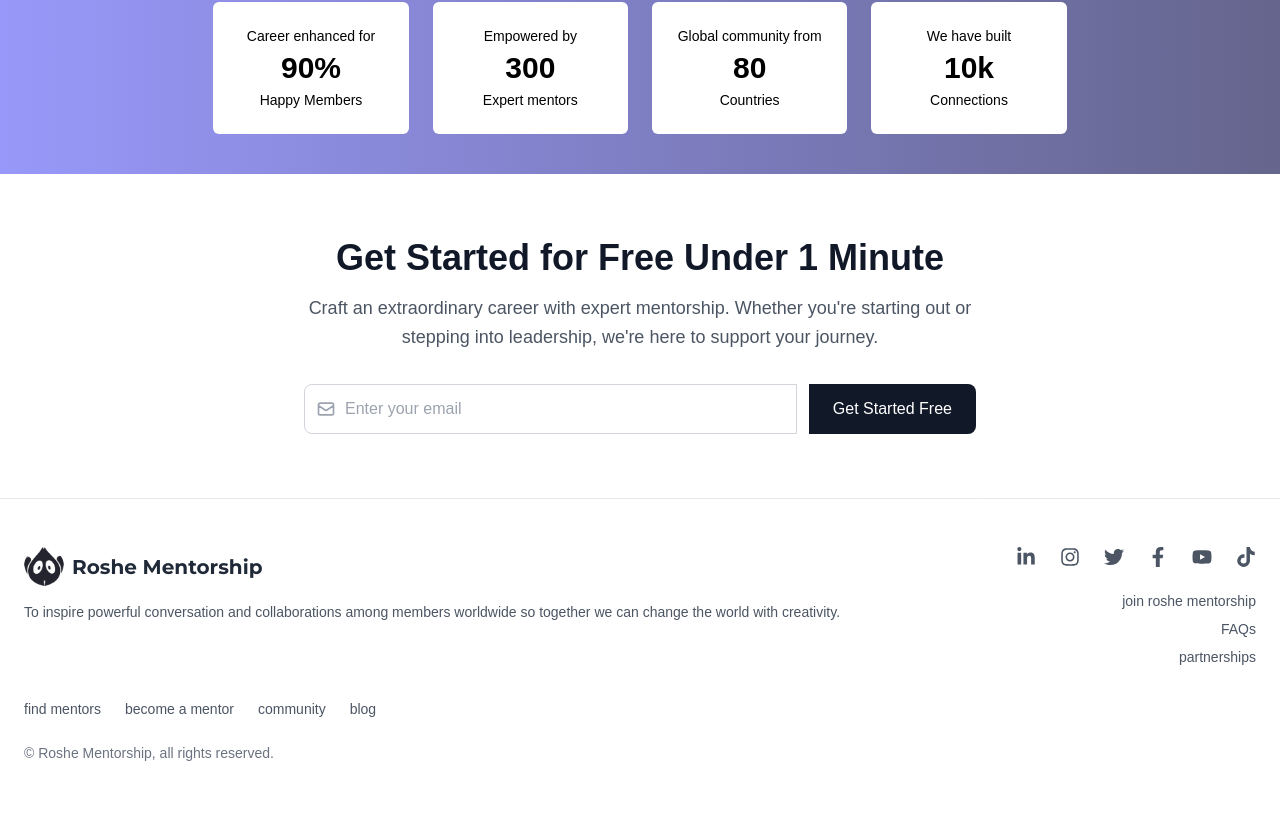
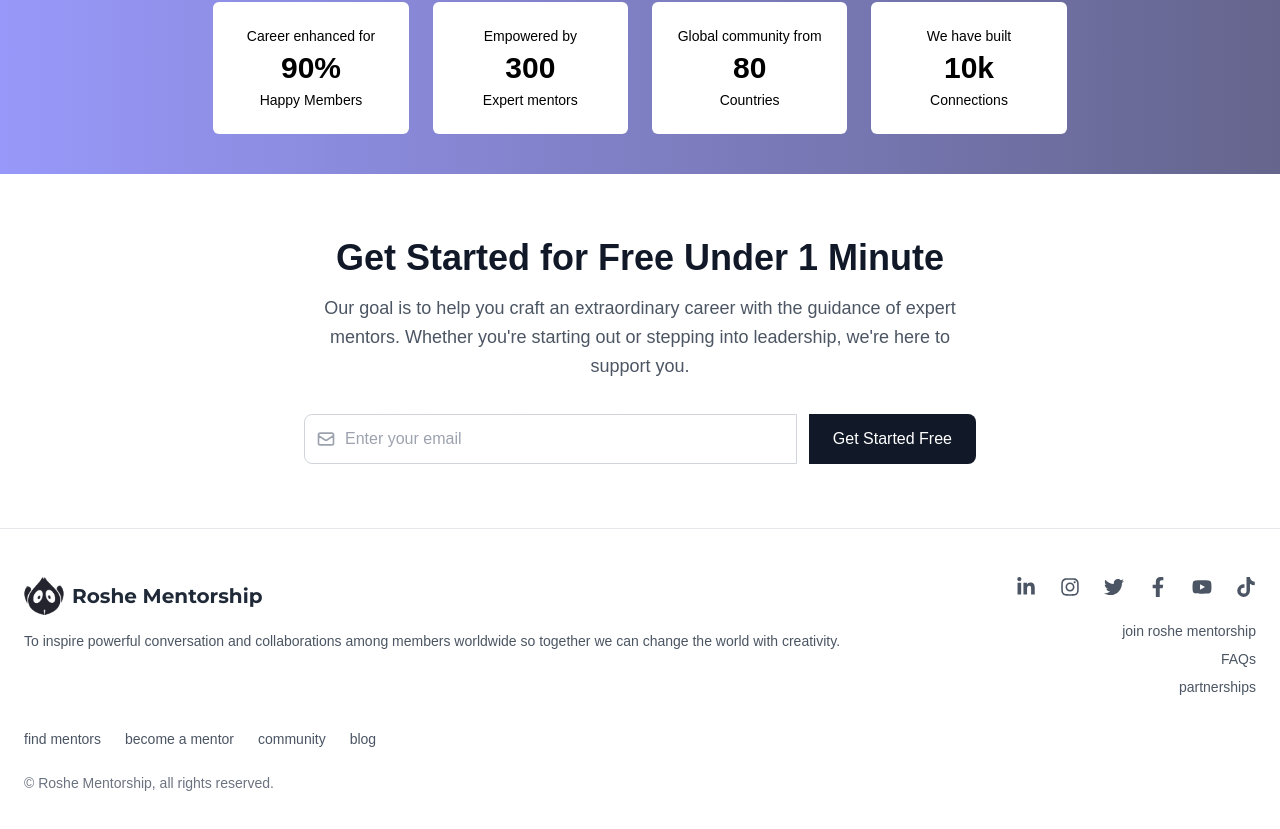
Before and after one commit to Roshe-Mentors/new_roshe, a Next.js app: page / in a window 1280 px wide. Shown: the part 2487-3316 px from the top of the page. Built offline with nearby package versions, Linux system fonts and the light colour scheme.

Commit message:
Feat: update text in CenterCTA component for improved clarity and engagement

```diff
--- a/src/components/CenterCTA.tsx
+++ b/src/components/CenterCTA.tsx
@@ -44,8 +44,8 @@ const CenterCTA = () => {
         </h2>
 
         <p className="text-gray-600 mb-8 max-w-2xl mx-auto text-lg leading-relaxed">
-          Craft an extraordinary career with expert mentorship. Whether you're starting out or
-          stepping into leadership, we're here to support your journey.
+          Our goal is to help you craft an extraordinary career with the guidance of expert mentors.
+Whether you're starting out or stepping into leadership, we're here to support you.
         </p>
 
         <form
```
